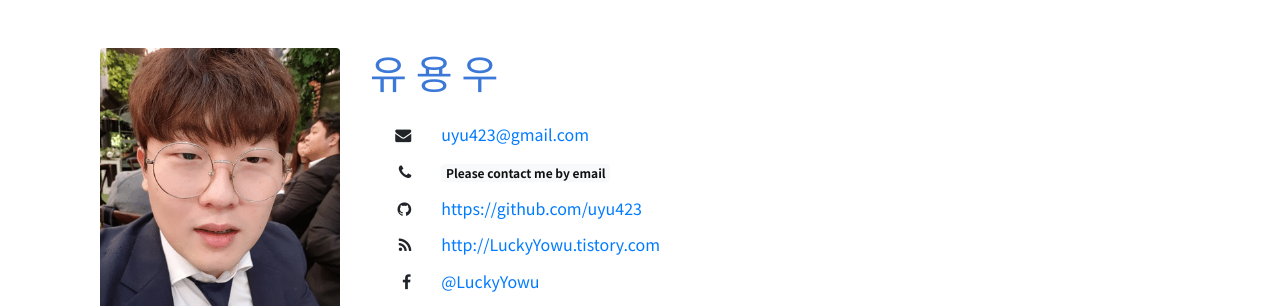
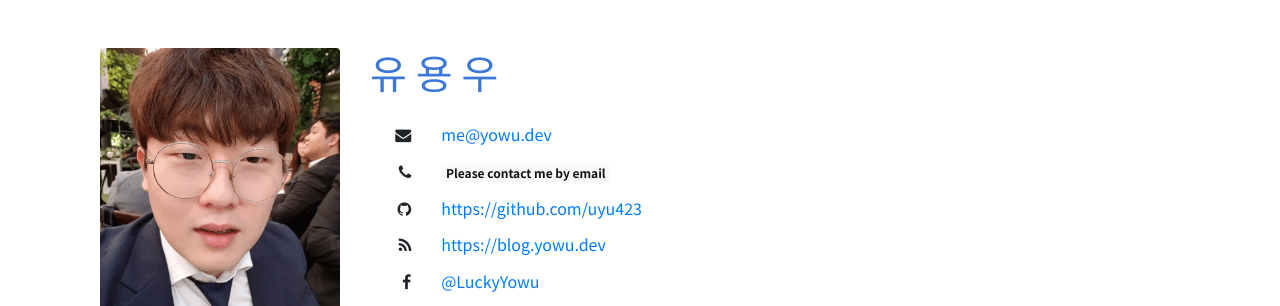
Before and after one commit to uyu423/resume-legacy, a website: page index.html in a window 1280 px wide. Shown: the top 306 px of the page. Drawn offline with nearby package versions, Linux system fonts and the light colour scheme.

Commit message:
yowu.dev 도메인 주소 적용

```diff
--- a/index.html
+++ b/index.html
@@ -4,7 +4,7 @@
     <meta charset="utf-8">
     <meta name="viewport" content="user-scalable=no,initial-scale=1.0,maximum-scale=1.0,minimum-scale=1.0,width=device-width">
     <meta name="description" content="사실 별볼일 없는 이력서입니다."/>
-    <meta property="og:url" content="https://uyu423.github.io/resume" />
+    <meta property="og:url" content="https://resume.yowu.dev" />
     <meta property="og:site_name" content="이게 바로 요우의 이력서" />
     <meta property="og:title" content="이게 바로 요우의 이력서" />
     <meta property="og:description" content="사실 별볼일 없는 이력서입니다." />
@@ -57,7 +57,7 @@
                   <i class="fa fa-envelope" aria-hidden="true"></i>
                 </div>
                 <div class="col-auto">
-                  <a href="mailto:uyu423@gmail.com" target="_blank">uyu423@gmail.com</a>
+                  <a href="mailto:me@yowu.dev" target="_blank">me@yowu.dev</a>
                 </div>
               </div>
               <div class="row pb-2">
@@ -81,7 +81,7 @@
                   <i class="fa fa-rss" aria-hidden="true"></i>
                 </div>
                 <div class="col-auto">
-                  <a href="http://LuckyYowu.tistory.com" target="_blank">http://LuckyYowu.tistory.com</a>
+                  <a href="https://blog.yowu.dev" target="_blank">https://blog.yowu.dev</a>
                 </div>
               </div>
               <div class="row pb-4">
@@ -884,7 +884,7 @@
           </a>
         </div> -->
         <div class="col-md-6 pt-3">
-          <a href="mailto:uyu423@gmail.com" target="_blank" class="btn btn-secondary btn-block" role="button" aria-pressed="true">
+          <a href="mailto:me@yowu.dev" target="_blank" class="btn btn-secondary btn-block" role="button" aria-pressed="true">
             <i class="fa fa-envelope" aria-hidden="true"></i>
             &nbsp;이메일로 찔러보기
           </a>
```
